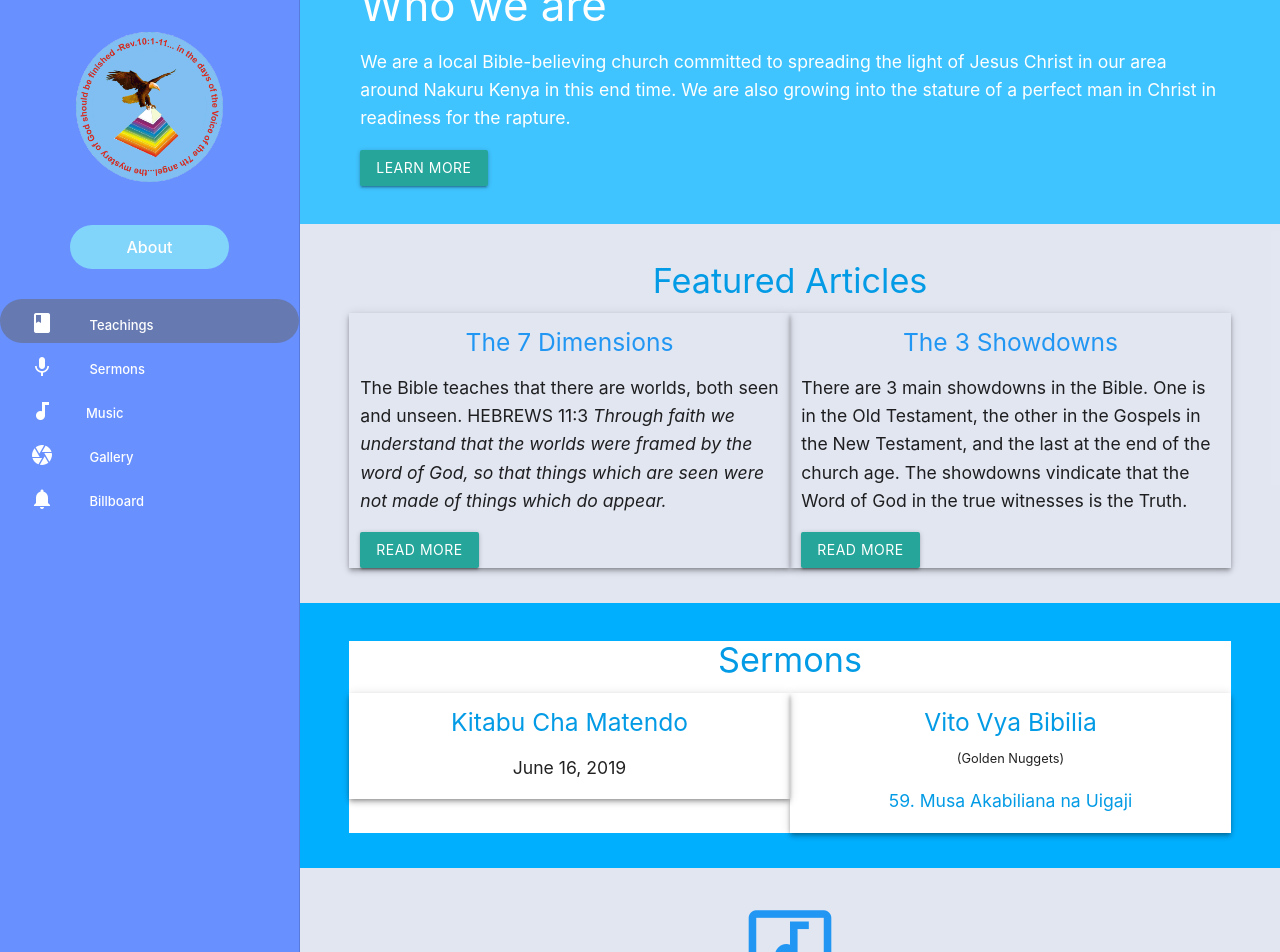
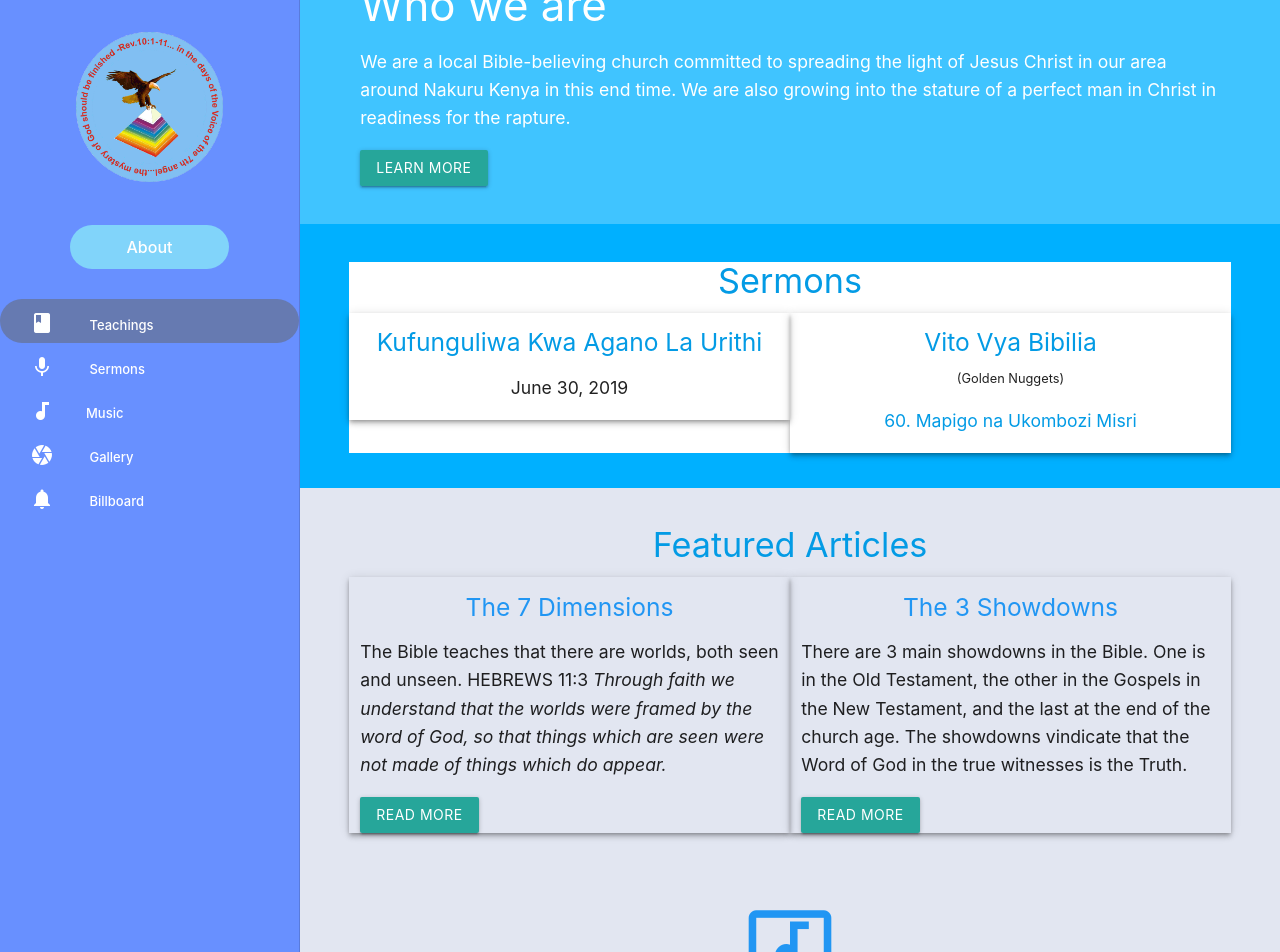
Before and after one commit to njorogetimk/matCSS, a Jekyll site: the page built from index.html, in a window 1280 px wide and 1400 px high, scrolled down 532 px. Shown: the top 952 px of the window. Built offline with Jekyll 4.4.1, drawn with Linux system fonts in a browser that asks for light colours; some of the changed text lies outside the part shown.

Commit message:
Update of 19-0702 "Songbook"

```diff
--- a/index.html
+++ b/index.html
@@ -48,6 +48,24 @@
   </div>
 </section>
 
+<!-- Sermons -->
+<section class="light-blue accent-3 scrollspy section" id="sermons">
+  <div class="container white">
+    <h4 class="center"><a href="{{ site.baseurl }}/sermons/2019/index.html">Sermons</a></h4>
+    <div class="row">
+      <div class="col s12 m6 z-depth-2">
+        <h5 class="center"><a href="{{ site.baseurl }}/sermons/2019/sunday/19-06-30_kufunguliwa_kwa_agano_la_urithi.html">Kufunguliwa kwa Agano la Urithi</a></h5>
+        <p class="center">June 30, 2019</p>
+      </div>
+      <div class="col s12 m6 z-depth-2">
+        <h5 class="center"><a href="{{ site.baseurl }}/sermons/series/golden_nuggets.html">Vito vya Bibilia</a></h5>
+        <p class="small center">(Golden Nuggets)</p>
+        <p class="center"><a href="{{ site.baseurl }}/sermons/2019/thursday/goldenNuggets/19-01-22_mapigo_na_ukombozi_misri.html"> 60. Mapigo na Ukombozi Misri</a></p>
+      </div>
+    </div>
+  </div>
+</section>
+
 <!-- Teachings -->
 <section class="section scrollspy" id="teachings">
   <div class="container">
@@ -62,24 +80,6 @@
         <h5 class="center blue-text">The 3 Showdowns</h5>
         <p class="">There are 3 main showdowns in the Bible. One is in the Old Testament, the other in the Gospels in the New Testament, and the last at the end of the church age. The showdowns vindicate that the Word of God in the true witnesses is the Truth.</p>
         <a href="{{ site.baseurl }}/teachings/articles/19-01-09_theThreeShowdowns.html" class="btn white-text center">Read More</a>
-      </div>
-    </div>
-  </div>
-</section>
-
-<!-- Sermons -->
-<section class="light-blue accent-3 scrollspy section" id="sermons">
-  <div class="container white">
-    <h4 class="center"><a href="{{ site.baseurl }}/sermons/2019/index.html">Sermons</a></h4>
-    <div class="row">
-      <div class="col s12 m6 z-depth-2">
-        <h5 class="center"><a href="{{ site.baseurl }}/sermons/2019/sunday/19-06-16_kitabu_cha_matendo.html">Kitabu cha Matendo</a></h5>
-        <p class="center">June 16, 2019</p>
-      </div>
-      <div class="col s12 m6 z-depth-2">
-        <h5 class="center"><a href="{{ site.baseurl }}/sermons/series/golden_nuggets.html">Vito vya Bibilia</a></h5>
-        <p class="small center">(Golden Nuggets)</p>
-        <p class="center"><a href="{{ site.baseurl }}/sermons/2019/thursday/goldenNuggets/19-01-21_musa_akabiliana_na_uigaji.html"> 59. Musa Akabiliana na Uigaji</a></p>
       </div>
     </div>
   </div>
@@ -100,7 +100,10 @@
           <iframe src="https://www.youtube.com/embed/71qVlghXenc" width="560" height="315" frameborder="0" allowfullscreen="allowfullscreen"></iframe>
         </div>
       </div>
+      <div class="col s12">
+      </div>
     </div>
+    <a href="{{site.baseurl}}/Eagles_Songs_July_2019.pdf" class="btn" download>Download Songbook <small>[July, 2019]</small></a>
   </div>
 </section>
 
--- a/sermons/2019/thursday/goldenNuggets/19-01-21_musa_akabiliana_na_uigaji.html
+++ b/sermons/2019/thursday/goldenNuggets/19-01-21_musa_akabiliana_na_uigaji.html
@@ -3,7 +3,7 @@
 title : 59. Musa Akabiliana na Uigaji  | Vito
 heading : 59. Musa Akabiliana na Uigaji
 before : 19-01-20_musa_afunuliwa_jina_la_mungu.html
-next : #!
+next : 19-01-22_mapigo_na_ukombozi_misri.html
 paginate : three
 ---
 
```
Also changed, not shown: sermons/2019/sunday/19-06-23_mfumo_wa_yule_mnyama.html (added, +8 -0 lines), sermons/2019/sunday/19-06-30_kufunguliwa_kwa_agano_la_urithi.html (added, +8 -0 lines), sermons/2019/thursday/goldenNuggets/19-01-22_mapigo_na_ukombozi_misri.html (added, +10 -0 lines), 1 other file.
